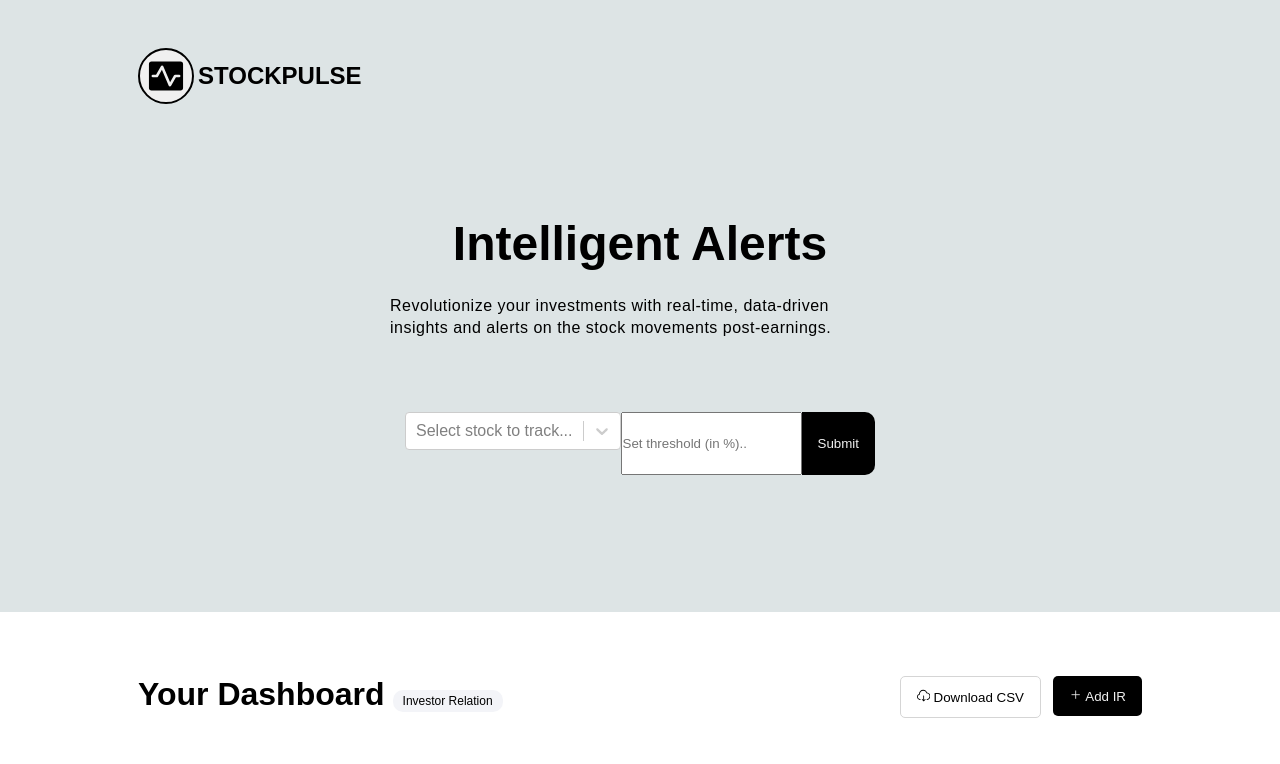
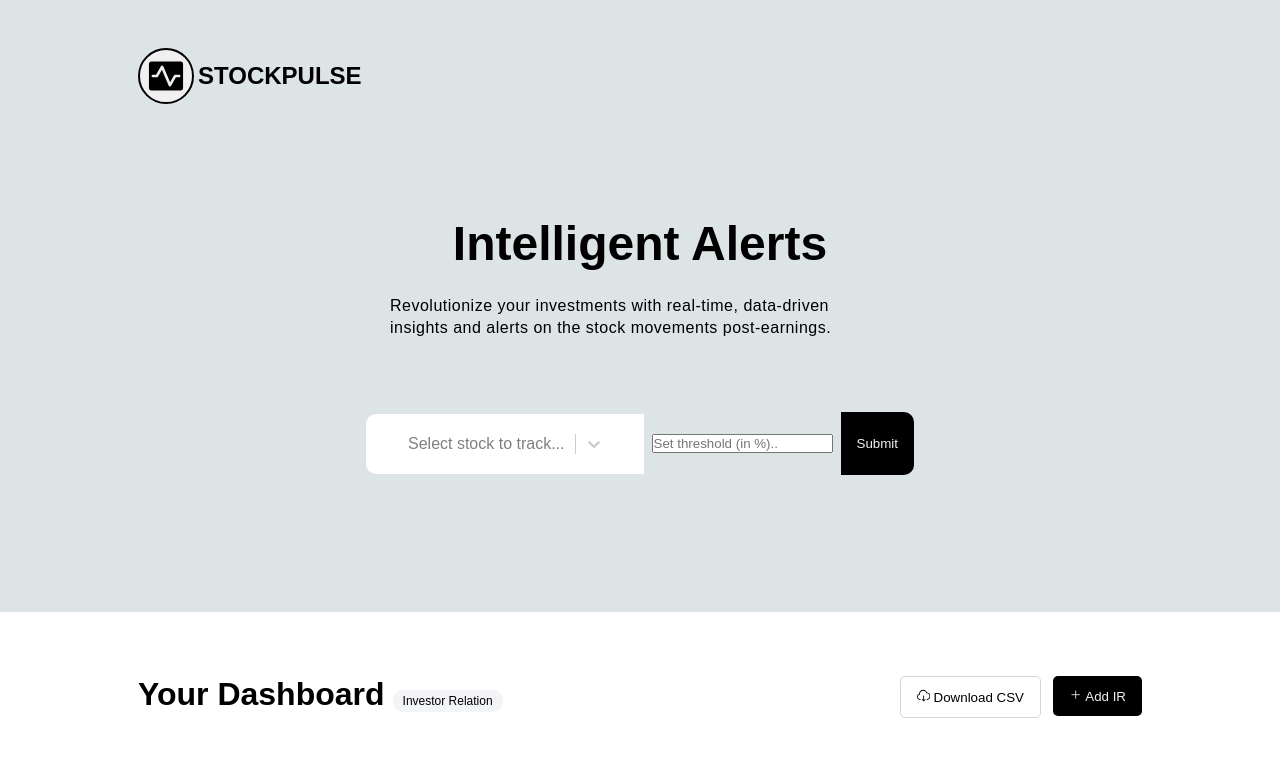
Before and after one commit to big-hero-6-unihack24/stockpulse, a React (Create React App) app in the folder Frontend/: page / in a window 1280 px wide. Shown: the top 764 px of the page. Built offline with nearby package versions, Linux system fonts and the light colour scheme; no server answers; a web font is replaced by a local one.

Commit message:
Update Input.jsx

```diff
--- a/Frontend/src/components/Input.jsx
+++ b/Frontend/src/components/Input.jsx
@@ -1,84 +1,83 @@
 import "../styles.css";
-import React, { useState, useEffect  } from 'react';
+import React, { useState, useEffect } from 'react';
 import Select from 'react-select';
 import axios from 'axios';
 
-function Input() {
-
-    const [ticker, setTicker] = useState('');
+function Input({ addSelectedTicker }) {
     const [tickerOptions, setTickerOptions] = useState([]);
     const [selectedTicker, setSelectedTicker] = useState(null);
-    const [submitTicker, setSubmitTicker] = useState(null);
 
     useEffect(() => {
-        fetchTickerOptions();
-      });
-
-    const fetchTickerOptions = async (ticker) => {
+        const fetchTickerOptions = async () => {
             try {
-        let url = `${process.env.REACT_APP_BACKEND_URL}/ticker-options`;
+                const url = `${process.env.REACT_APP_BACKEND_URL}/ticker-options`;
                 const response = await axios.get(url);
-        let options = []; // Declare options as an empty array
-        if(response.data && response.data.Tickers) {
-            options = response.data.Tickers.map(ticker => ({ label: ticker, value: ticker }));
-            console.log('options: ', options);
-        }
+                console.log('Fetched ticker options:', response.data);
+                const options = response.data.Tickers.map(ticker => ({ label: ticker, value: ticker }));
                 setTickerOptions(options);
-        console.log('tickerOptions: ', tickerOptions);
-        return options;
             } catch (error) {
-        console.error('Error fetching tickers: ', error);
+                console.error('Error fetching tickers:', error);
             }
         };
 
-    const handleTickerChange = (newValue) => {
-        setTicker(newValue);
-        return newValue;
+        fetchTickerOptions();
+    }, []);
+
+    const handleChange = (selectedOption) => {
+        setSelectedTicker(selectedOption);
+
     };
-
-    const handleChange = (selectedTicker) => {
-        setTicker(selectedTicker);
-    }
 
     const handleSubmit = async (e) => {
         e.preventDefault();
-        try {
-          setSubmitTicker(selectedTicker);
-        //   const response = await axios.post();
-        } catch (error) {
-          console.error('Error fetching data: ', error);
+        if (selectedTicker) {
+            addSelectedTicker(selectedTicker);
+            setSelectedTicker(null);
         }
+        console.log('Submitting ticker:', selectedTicker);
+
+    };
+
+    const customSelectStyles = {
+        control: (provided) => ({
+            ...provided,
+            borderRadius: '10px 0 0 10px',
+            padding: '12px 32px',
+            border: '0',
+            boxShadow: 'none',
+            outline: '0',
+
+        }),
     };
 
     return (
-        <div className="input-bar">
-            {/* <span><input className="ticker" type="text" placeh</form>older="Select stock to track..."></input></span> */}
-            <form onSubmit={handleSubmit}>
+        <div>
+            <form className="input-bar" onSubmit={handleSubmit}>
+                <span className="select-container">
                     <Select
                         className='ticker'
                         name="ticker"
-                    inputValue={ticker}
-                    onInputChange={handleTickerChange}
+                        value={selectedTicker}
+                        options={tickerOptions}
                         onChange={handleChange}
-                    options={tickerOptions}
                         placeholder="Select stock to track..."
+                        styles={customSelectStyles}
                     />
+                </span>
+                <span>
                     <input
                         className="threshold"
                         type="number"
                         step="0.01"
                         placeholder="Set threshold (in %).."
                     />
-                <button type="submit" class="button">Submit</button>
+                </span>
+                <span>
+                    <button type="submit" className="button" >Submit</button>
+                </span>
             </form>
-
-            {/* </span> */}
-            {/* <span><input className="threshold" type="text" placeholder="What is your threshold?..."></input></span> */}
-            {/* <span><button>Submit</button></span> */}
-
-
         </div>
-    )
+    );
 }
 
 export default Input;
```
Lines whose indentation alone changed are shown as unchanged.
